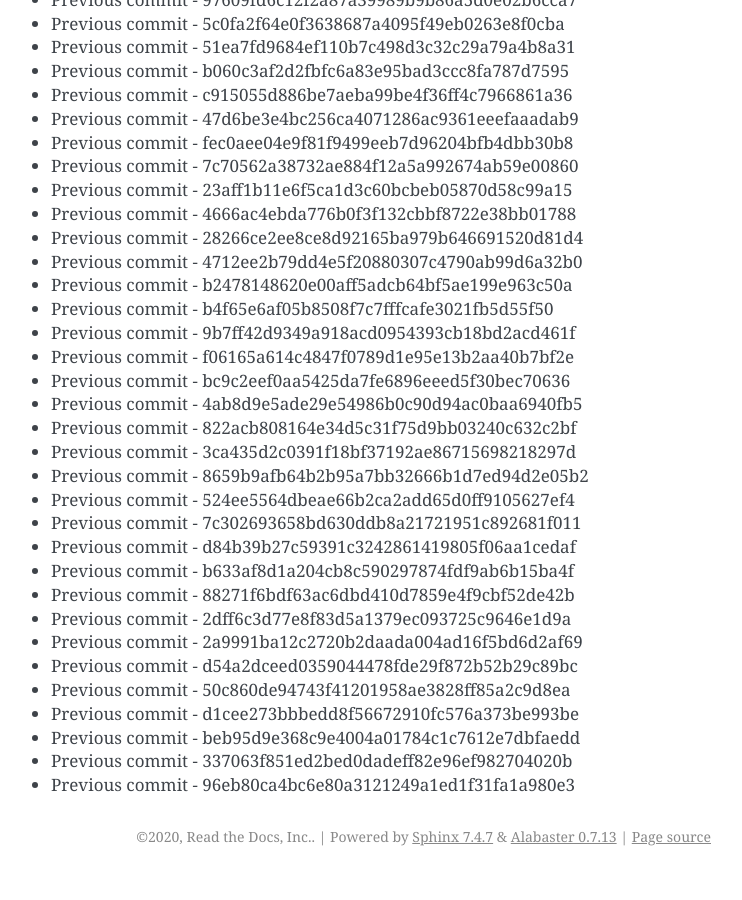
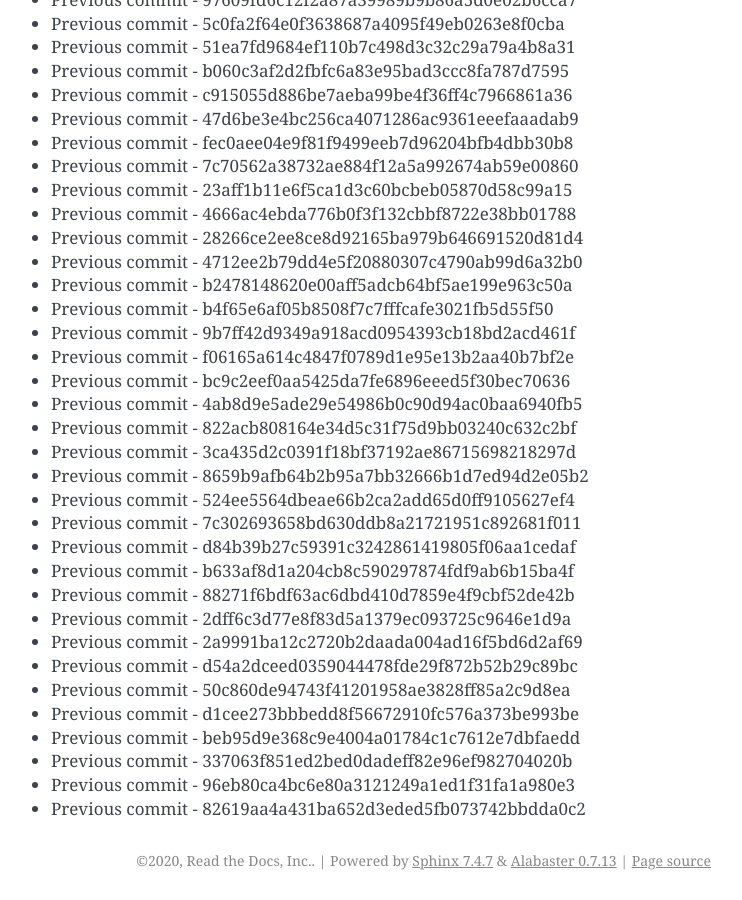
Before and after one commit to readthedocs/rtd-git-stresstest, a Sphinx documentation site: the page built from docs/updates.rst, in a window 1280 px wide and 900 px high, scrolled down 80518 px. Shown: the whole window, without its empty margins (399-1141 px from the left). Built offline with Sphinx 7.4.7, drawn with Linux system fonts in a browser that asks for light colours; before the commit the page ends 81394 px from its top, so only the background shows below that.

Commit message:
Generating commit from previous: 82619aa4a431ba652d3eded5fb073742bbdda0c2

```diff
--- a/docs/updates.rst
+++ b/docs/updates.rst
@@ -3415,3 +3415,4 @@ It can be tested for any performance characteristics.
 * Previous commit - beb95d9e368c9e4004a01784c1c7612e7dbfaedd
 * Previous commit - 337063f851ed2bed0dadeff82e96ef982704020b
 * Previous commit - 96eb80ca4bc6e80a3121249a1ed1f31fa1a980e3
+* Previous commit - 82619aa4a431ba652d3eded5fb073742bbdda0c2
```
